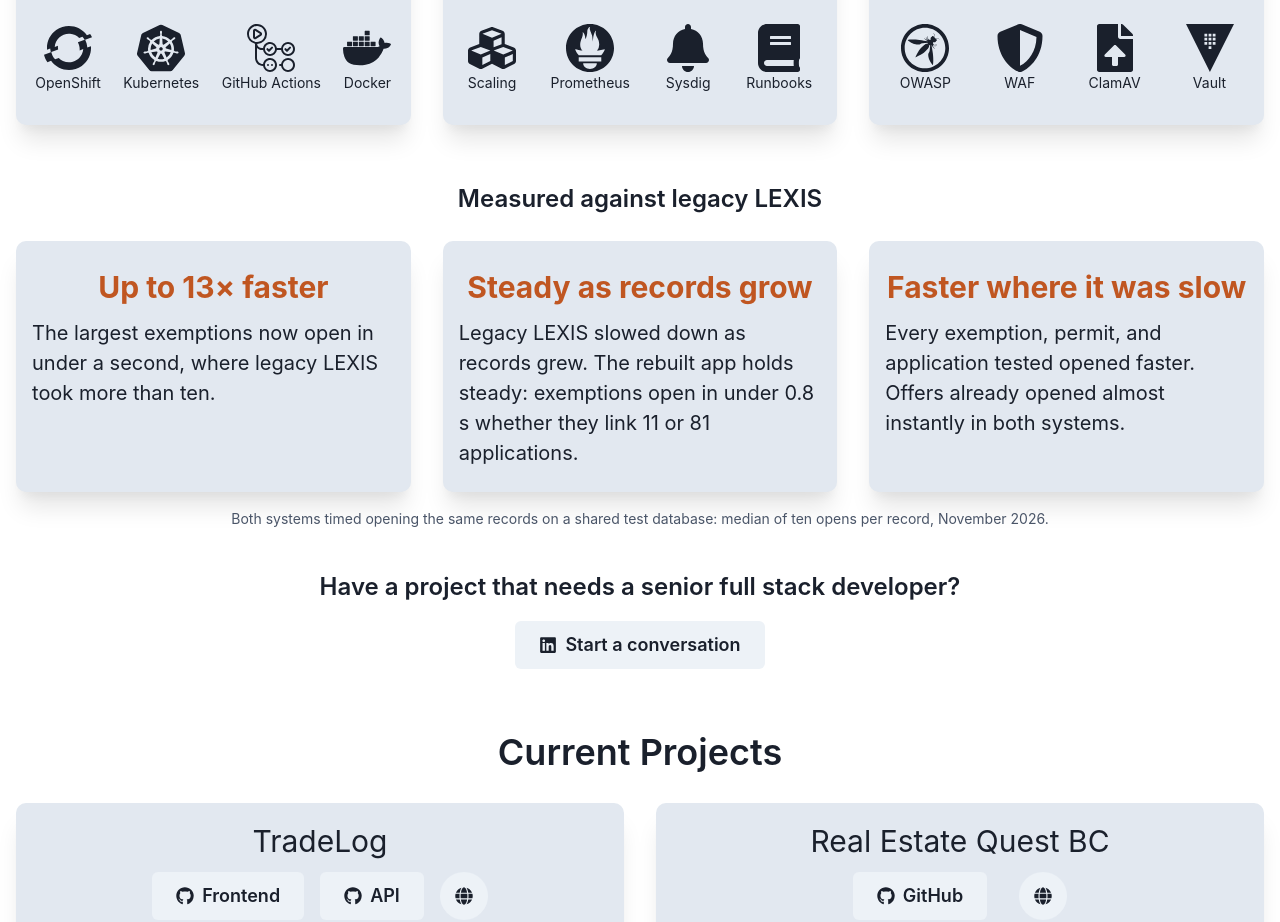
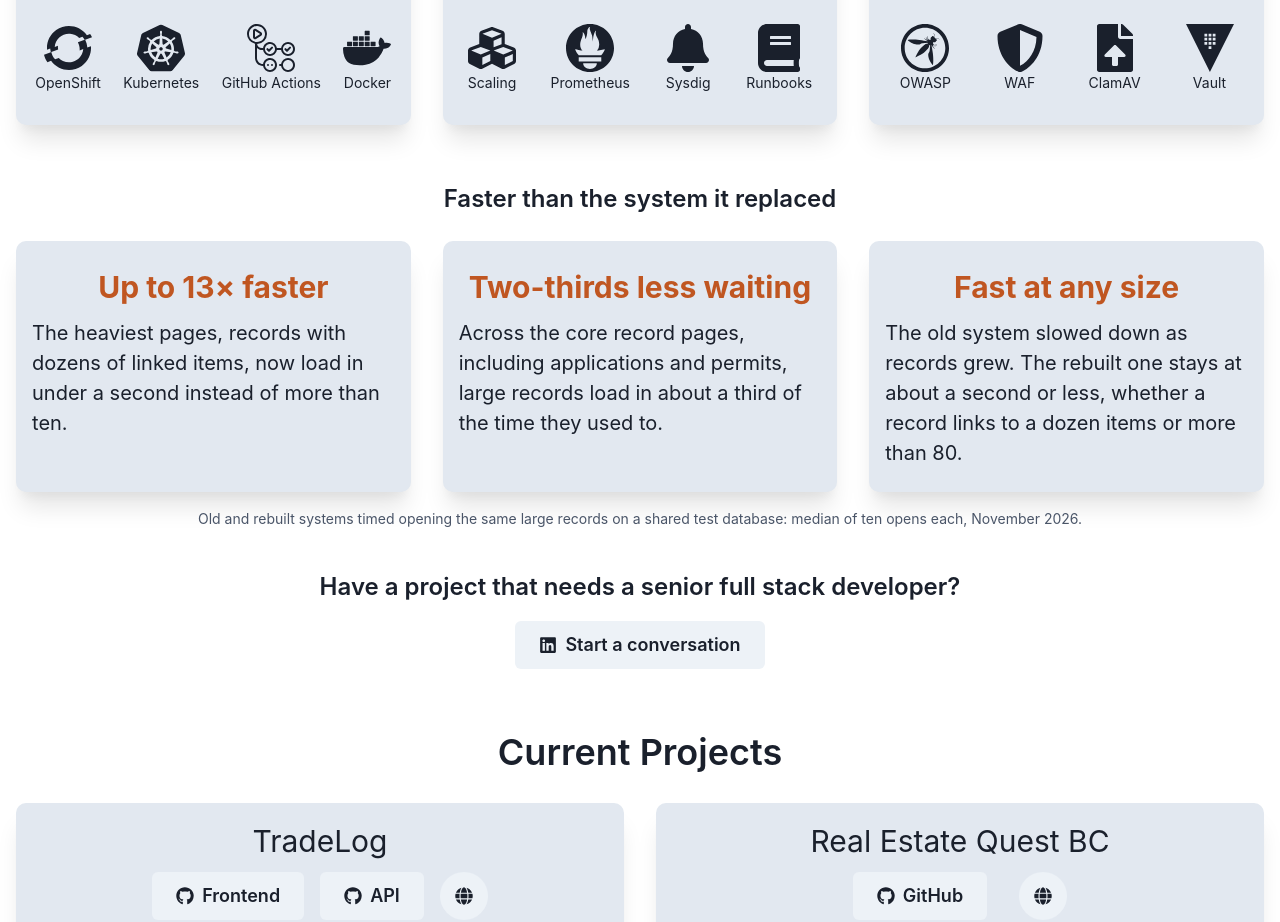
Before and after one commit to alexmcdermid/portfolio-website-chakra, a React (Create React App) app: page / in a window 1280 px wide. Shown: the part 2400-3322 px from the top of the page. Built offline with nearby package versions, Linux system fonts and the light colour scheme.

Commit message:
feat: reword lexis speed takeaways for readers new to lexis

```diff
--- a/src/components/ContractServices.js
+++ b/src/components/ContractServices.js
@@ -7,11 +7,12 @@ import { SiSpringboot, SiReact, SiOracle, SiOpenid, SiJsonwebtokens, SiKong, SiS
 import { FaKey, FaUserShield, FaLock, FaCode, FaCubes, FaBell, FaBook, FaShieldAlt, FaFileUpload, FaLinkedin, FaGithub } from 'react-icons/fa'
 import React from 'react'
 
-// Broad takeaways from timing legacy and rebuilt LEXIS opening the same records (TEST, November 2026).
+// From timing legacy and rebuilt LEXIS opening the same ten large records (TEST, November 2026):
+// largest record 10.43 s to 0.78 s; median per-record reduction 66%; rebuilt opens 0.56-1.16 s.
 const openTimeHighlights = [
-    { headline: 'Up to 13× faster', description: 'The largest exemptions now open in under a second, where legacy LEXIS took more than ten.' },
-    { headline: 'Steady as records grow', description: 'Legacy LEXIS slowed down as records grew. The rebuilt app holds steady: exemptions open in under 0.8 s whether they link 11 or 81 applications.' },
-    { headline: 'Faster where it was slow', description: 'Every exemption, permit, and application tested opened faster. Offers already opened almost instantly in both systems.' },
+    { headline: 'Up to 13× faster', description: 'The heaviest pages, records with dozens of linked items, now load in under a second instead of more than ten.' },
+    { headline: 'Two-thirds less waiting', description: 'Across the core record pages, including applications and permits, large records load in about a third of the time they used to.' },
+    { headline: 'Fast at any size', description: 'The old system slowed down as records grew. The rebuilt one stays at about a second or less, whether a record links to a dozen items or more than 80.' },
 ]
 
 const workstreams = [
@@ -120,7 +121,7 @@ function ContractServices() {
                 ))}
             </Flex>
 
-            <Text as='h3' fontSize={isNotSmallerScreen ? '2xl' : 'xl'} fontWeight='semibold' px='4' pt='14' pb='6'>Measured against legacy LEXIS</Text>
+            <Text as='h3' fontSize={isNotSmallerScreen ? '2xl' : 'xl'} fontWeight='semibold' px='4' pt='14' pb='6'>Faster than the system it replaced</Text>
             <Flex wrap='wrap' justify='center' align='stretch' gap='8' w='100%' maxW='1280px' mx='auto' px='4' textAlign='center'>
                 {openTimeHighlights.map(({ headline, description }) => (
                     <Box key={headline} w={{ base: '100%', lg: 'calc(33.333% - 1.334rem)' }} rounded='10px' bg={isDark ? 'gray.700' : 'gray.200'} shadow='xl' px='4' py='6'>
@@ -130,7 +131,7 @@ function ContractServices() {
                 ))}
             </Flex>
             <Text fontSize='sm' color={isDark ? 'gray.400' : 'gray.600'} maxW='1000px' mx='auto' px='4' pt='4'>
-                Both systems timed opening the same records on a shared test database: median of ten opens per record, November 2026.
+                Old and rebuilt systems timed opening the same large records on a shared test database: median of ten opens each, November 2026.
             </Text>
 
             <Flex direction='column' align='center' gap='4' pt='10' px={isNotSmallerScreen ? "8" : "2"}>
```
